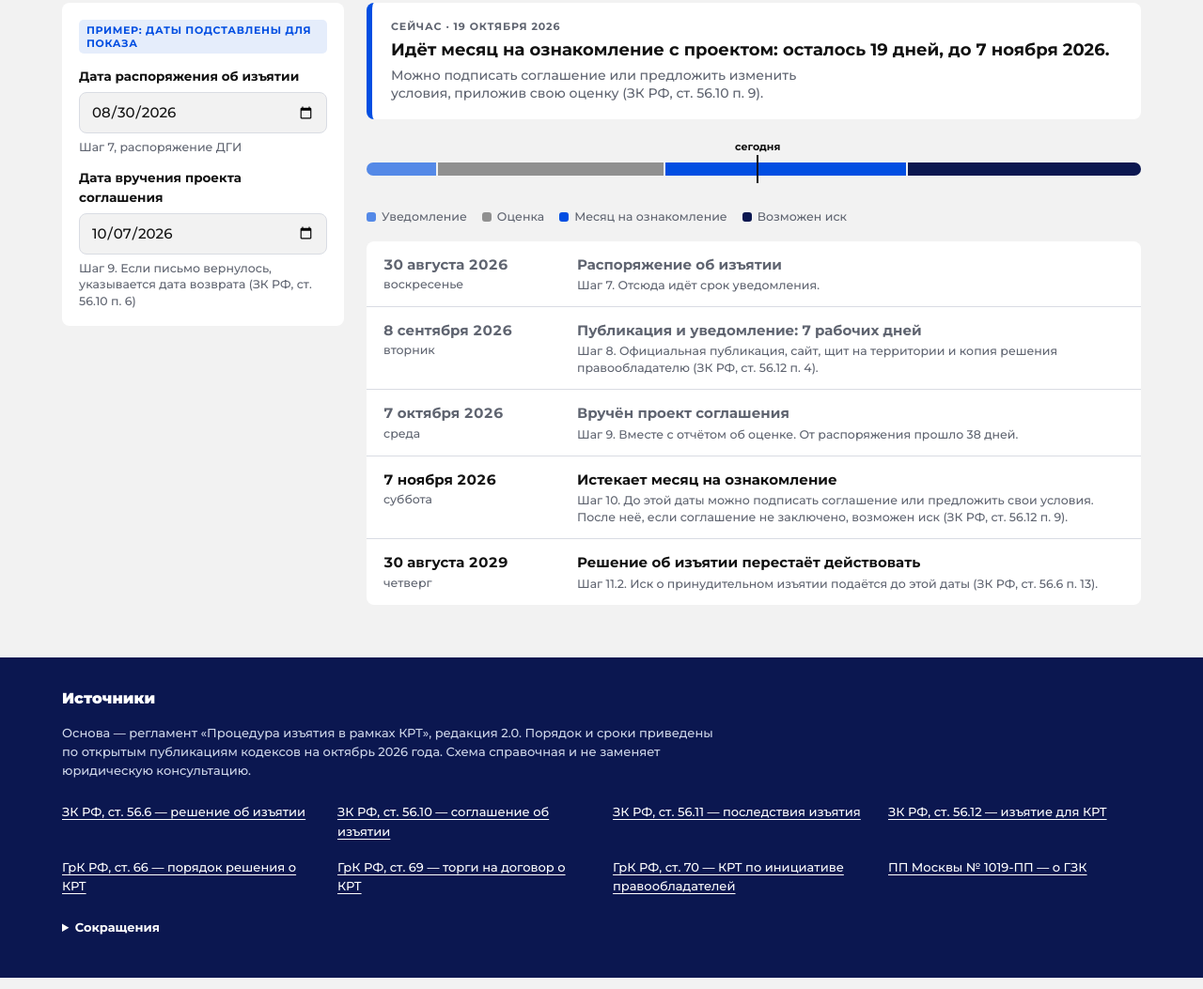
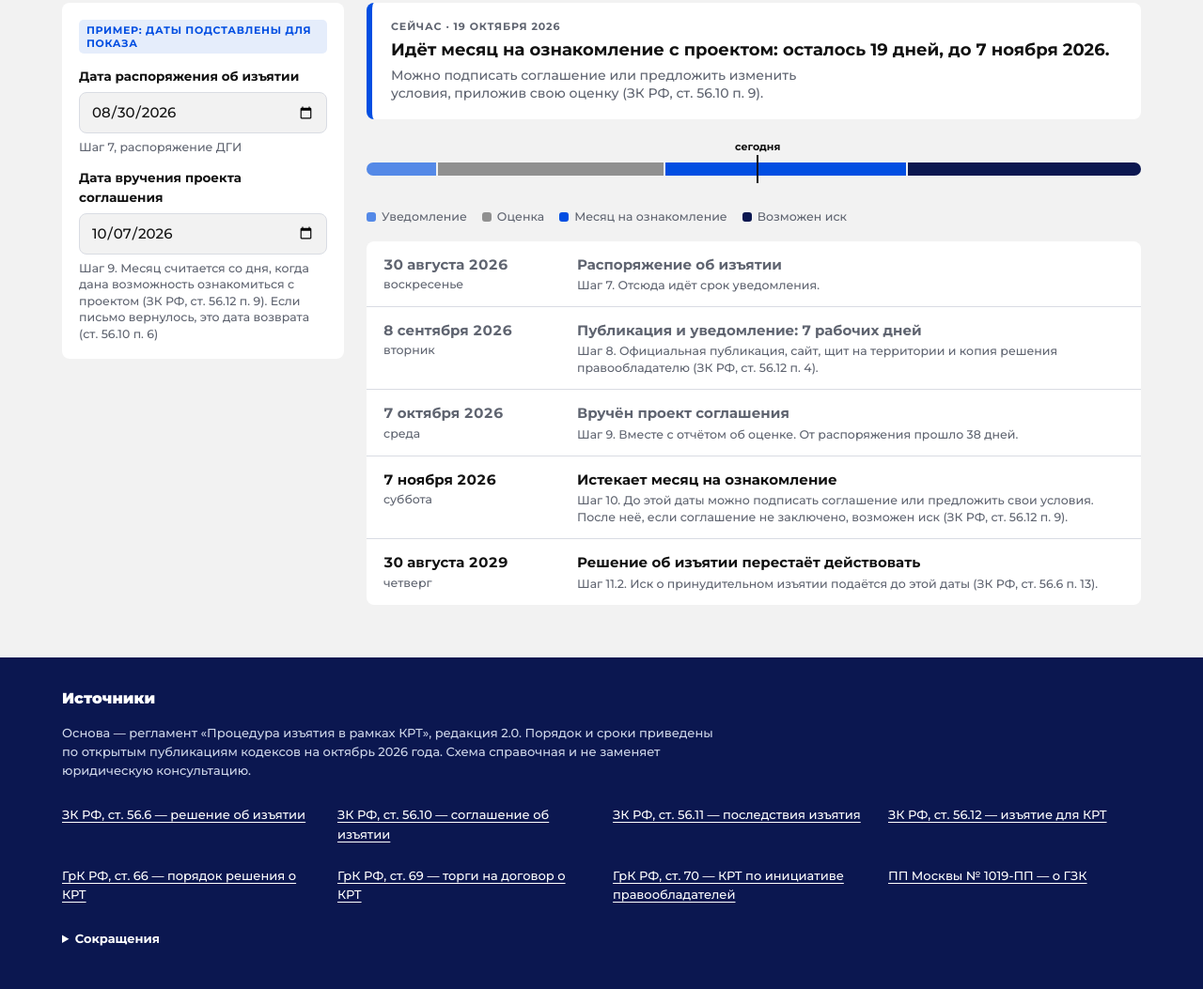
Before and after one commit to katokuneva-tech/krt-marshrut, a plain HTML site: page index.html in a window 1280 px wide. Shown: the part 2922-3975 px from the top of the page at 94% size. Drawn offline with Linux system fonts and the light colour scheme.

Commit message:
Подпись к дате вручения по ст. 56.12 п. 9, крупнее ссылки в подвале
Co-Authored-By: Claude Fable 5.1 <noreply@anthropic.com>

```diff
--- a/index.html
+++ b/index.html
@@ -225,7 +225,7 @@ ol.ms li.lawrow{background:var(--warn-bg)}
 .foot p{max-width:80ch;opacity:.9}
 .foot h3{font-size:16px;color:#fff}
 .src{display:grid;grid-template-columns:repeat(auto-fit,minmax(min(100%,260px),1fr));gap:6px 24px;margin:0;padding:0;list-style:none}
-.src a{color:#fff;text-underline-offset:3px;display:inline-block;padding-block:6px}
+.src a{color:#fff;text-underline-offset:3px;display:inline-block;padding-block:9px}
 .foot details summary{cursor:pointer;font-weight:700;color:#fff}
 .gloss{display:grid;grid-template-columns:auto minmax(0,1fr);gap:4px 14px;margin:10px 0 0}
 .gloss dt{font-weight:700;color:#fff}
@@ -325,7 +325,7 @@ ol.ms li.lawrow{background:var(--warn-bg)}
           <div class="field">
             <label for="d2">Дата вручения проекта соглашения</label>
             <input type="date" id="d2">
-            <small>Шаг 9. Если письмо вернулось, указывается дата возврата (ЗК РФ, ст. 56.10 п. 6)</small>
+            <small>Шаг 9. Месяц считается со дня, когда дана возможность ознакомиться с проектом (ЗК РФ, ст. 56.12 п. 9). Если письмо вернулось, это дата возврата (ст. 56.10 п. 6)</small>
           </div>
         </div>
         <div class="out">
```
